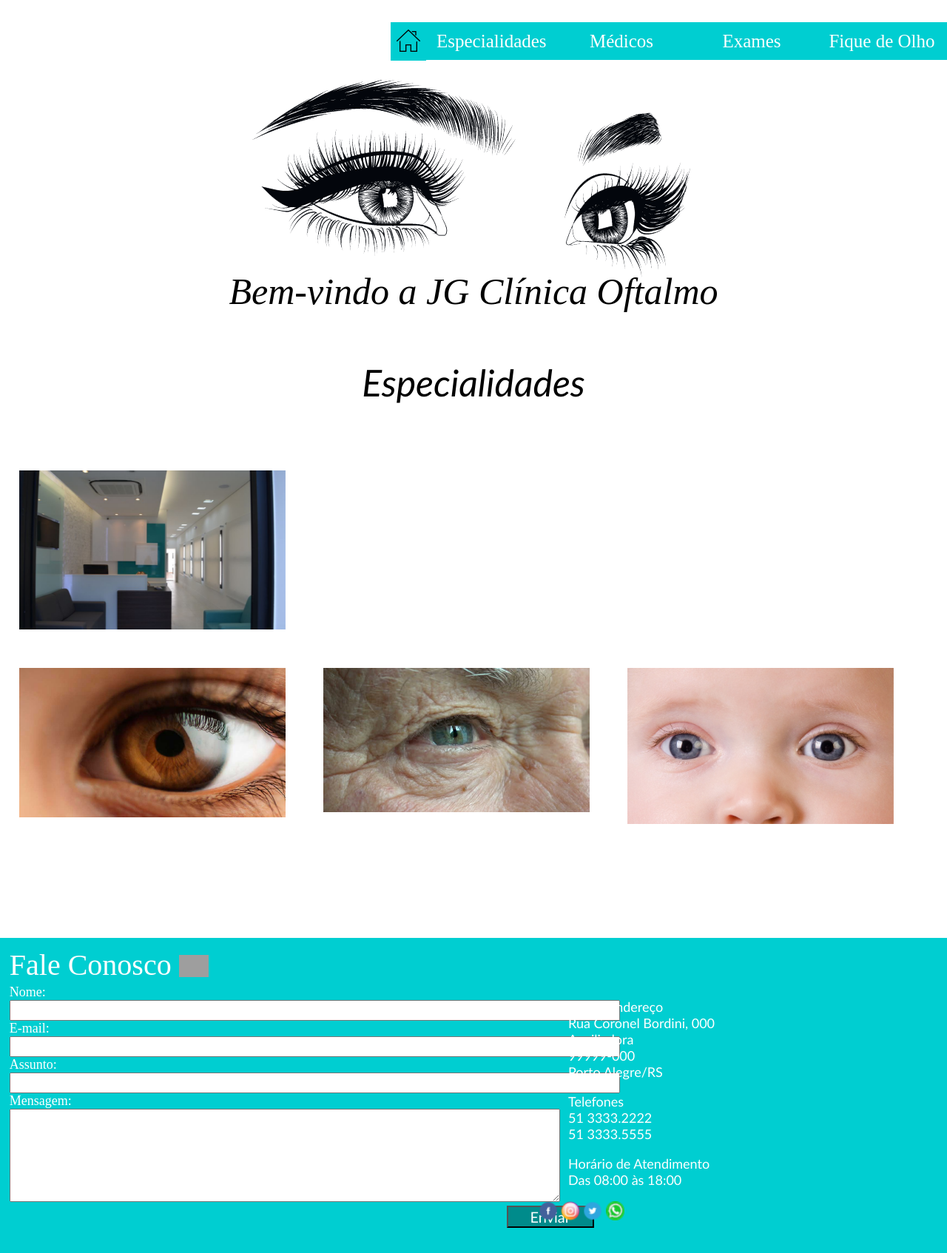
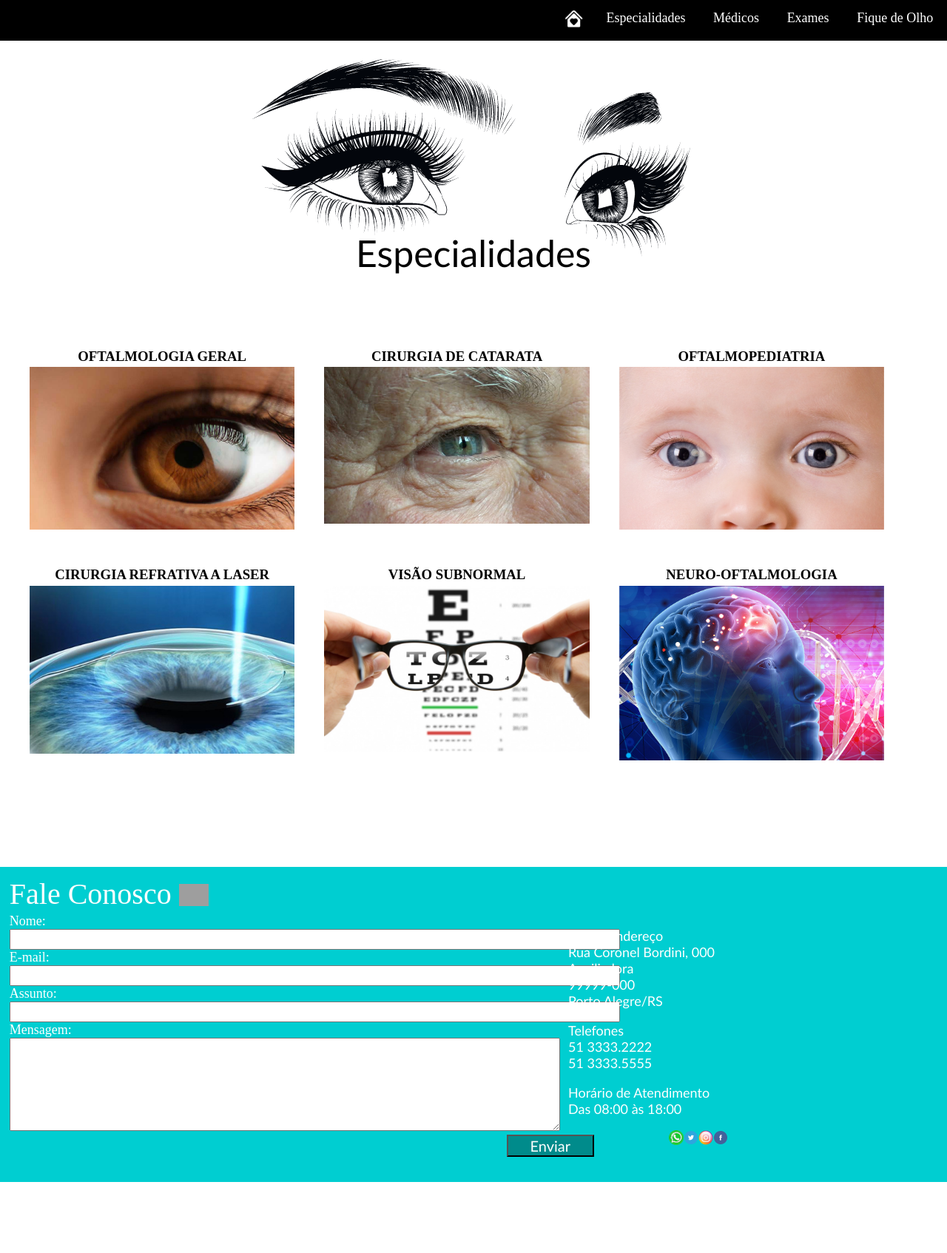
Before and after one commit to VanessadaSilvaPereira/ProjetoIntegradorUC12, a PHP site: page /especialidades.php in a window 1280 px wide. Shown: the whole page at 74% size. After the commit the page ends 1598 px from the top, so only its background shows below. Run offline with PHP 8.4, Linux system fonts and the light colour scheme; grey boxes are pictures that could not be loaded.

Commit message:
adicionados os links das redes sociais e página de especialidades concluída

```diff
--- a/CSS/Estilos.css
+++ b/CSS/Estilos.css
@@ -15,19 +15,39 @@ hr{
     height: 1%;
     background-color: black;
 }
+button:link, a:visited, a:active {
+
+    text-decoration: none;
+}
+button:hover {color:darkturquoise;
+              text-decoration: underline;
+         font-size:22px;
+}
+
 button{
-    background-color:transparent;   color:white;
-    width: 160px;                  height: 35px;
-    font-size: 25px;               font-family:serif;
+    background-color:transparent;
+    color:white;
+    width:auto;
+    height:auto;
+    font-size: 18px;
+    font-family:serif;
     border: none;
-    margin-top:0;
+
 }
 .botoesMenu{
-    background-color:darkturquoise;
-    padding:8px;
-    margin-top: 30px;
+    /*border: solid black 2px;*/
+    padding:1%;
     text-align: center;
     float:right;
+}
+#botaoCasa{
+    width:25px;
+}
+.botoesMenu img{
+    width: 100%;
+}
+#divmenu{
+    background-color:black;
 }
 #divOlhos{
     height:270px;
@@ -38,18 +58,16 @@ button{
 }
 #BemVindo{
     color:black;
-    font-size:50px;
+    font-size:45px;
     text-align:center;
     margin-top: -3%;
 }
 .tituloPagina{
     font-family: optima;
     font-size: 50px;
-    font-style: italic;
+    /*font-style: italic;*/
     text-align: center;
-    margin-right: 300px;
-    margin-left: 300px;
-    margin-top: 5%;
+    margin-top: -5%;
     margin-bottom: 5%;
 }
 /*------------------------------------------*/
@@ -73,7 +91,7 @@ button{
     color:white;
     font-size:18px;
     float:left;
-     /*border: solid black 2px;*/
+    /*border: solid black 2px;*/
 }
 #historiaClinica p{
     width: 60%;
@@ -83,7 +101,6 @@ button{
 }
 #comoVemos{
     width:35%;
-    font-size: 18px;
     background-color:darkturquoise;
     color:white;
     padding: 2%;
@@ -91,10 +108,13 @@ button{
     margin-top: 5%;
     margin-right: 7%;
     margin-bottom: 2%;
-    text-align: left;
 }
 #comoVemos h2{
-    text-align: center;
+    text-align:center;
+}
+#comoVemos li{
+    text-align: justify;
+    font-size: 18px;
 }
 #voceSabia{
     float:right;
@@ -103,7 +123,6 @@ button{
     width: 35%;
     padding: 2%;
     margin-right: 7%;
-    /*border: solid black 2px;*/
 }
 #voceSabia p{
     text-align: justify;
@@ -157,8 +176,8 @@ button{
     /*border: solid black 2px;*/
 }
 #faleconoscotitulo img{
-   width: 4%;
-   margin-top: 1%;
+    width: 4%;
+    margin-top: 1%;
 }
 #formulario{
     background-color:darkturquoise;
@@ -166,13 +185,9 @@ button{
     width:98%;
     height: 400px;
     position: absolute;
-    /*position: fixed;*/
     margin-top:10%;
     color:white;
     font-size: 18px;
-    /*bottom: 0px;*/
-
-
 }
 #botaoFaleConosco{
     background-color:darkcyan;
@@ -190,7 +205,6 @@ button{
     width:63%;
 }
 #contato{
-    /*background-color: transparent;*/
     padding:10%;
     font-size:18px;
     font-family:optima;
@@ -204,11 +218,6 @@ button{
 }
 /*------------------------------------------*/
 
-.divespecialidades{
-    margin: 20px;
-    width: 75%;
-    font-size: 22px;
-}
 .divexames{
     margin: 20px;
     width: 75%;
--- a/especialidades.php
+++ b/especialidades.php
@@ -13,32 +13,13 @@
 
         <div class="tituloPagina" >Especialidades</div>
 
-
- <ul class="demo-3">
+    <ul class="demo-3">
+        <li><h3>OFTALMOLOGIA GERAL</h3></li>
         <li>
             <figure>
-                <img src="imagens/consultorio.jpg" width="100%" alt=""/>
+                <img src="imagens/olhosCastanhos.jpg" width="125%" alt=""/>
                 <figcaption>
-                    <h2>Reconstituição do globo ocular</h2>
-                    <p>Os procedimentos cirúrgicos que ajudam a recuperar a superfície ocular:</p>
-                    <p>A membrana amniótica é previamente preparada a partir de uma placenta humana, e passa por um
-                        processamento especial antes de ser utilizada. Esta membrana tem propriedades anti-inflamatórias,
-                        consegue diminuir os vasos da córnea e facilita a cicatrização. Pode ser usada isoladamente nas
-                        queimaduras agudas, nas perdas parciais das células tronco, no alívio da dor de certos edemas de
-                        córnea, ou nos casos de úlceras de córnea que não respondem ao tratamento convencional.</p>
-                    <p>Também pode ser associada ao transplante de limbo, principalmente para refazer as áreas internas
-                        das pálpebras e melhorar as condições gerais do olho.</p>
-                </figcaption>
-            </figure>
-        </li>
-    </ul>
-    <div class="limparFloat"></div>
-    <ul class="demo-3">
-        <li>
-            <figure>
-                <img src="imagens/olhosCastanhos.jpg" width="120%" alt=""/>
-                <figcaption>
-                    <h2>OFTALMOLOGIA</h2>
+
                     <p>Especialidade cuja função é preservar
                         a saúde ocular, diagnosticando e tratando patologias nos olhos.
                         promovendo a prevenção de patologias oculares e prescrevendo
@@ -49,63 +30,102 @@
         </li>
     </ul>
 
+
+
+
     <ul class="demo-3">
         <li>
+        <li><h3>CIRURGIA DE CATARATA</h3></li>
             <figure>
-                <img src="imagens/idoso1.jpg" width="130%" alt=""/>
+                <img src="imagens/idoso1.jpg" width="135%" alt=""/>
                 <figcaption>
-                    <h2>CIRURGIA DE CATARATA</h2>
-                    <p>consiste na quebra
-                        e aspiração do cristalino opaco
-                        . Após a retirada da catarata,
-                        . implanta-se a lente intra-ocular dobrável através de uma microincisão
-                        realizada na córnea.
-                        . com benefício de dar mais precisão, previsibilidade
-                        e reprodutibilidade a cirurgia de catarata.</p>
+
+                    <p>Consiste na quebra
+                        e aspiração do cristalino opaco.</p>
+                        <p>Após a retirada da catarata,
+                            implanta-se a lente intra-ocular dobrável através de uma microincisão
+                            realizada na córnea
+                            com benefício de dar mais precisão, previsibilidade
+                            e reprodutibilidade a cirurgia de catarata.</p>
                 </figcaption>
             </figure>
         </li>
     </ul>
+
     <ul class="demo-3">
         <li>
+        <li><h3>OFTALMOPEDIATRIA</h3></li>
             <figure>
                 <img src="imagens/olhosbebê.jpg" width="100%" alt=""/>
                 <figcaption>
-                    <h2>OFTALMOPEDIATRIA</h2>
-                    <p>Os cuidados com a visão começam na infância
-                        As crianças também podem apresentar problemas sérios nos olhos.
-                        Os cuidados com a visão são importantes em todas as fases da vida,
+                    <p>Os cuidados com a visão são importantes em todas as fases da vida,
                         sendo que a prevenção deve começar após a alta da maternidade com o teste do olhinho.
-                        O teste do olhinho é um exame realizado em bebês, e que pode detectar e prevenir diversas patologias oculares,
-                        assim como o agravamento dessas alterações, como uma cegueira irreversível.
-                        Na infância uma série de alterações oculares podem ser encontradas nas crianças.
-                        O ideal é que crianças menores de dois anos sejam levadas a cada seis meses
-                        o oftalmopediatra e as maiores de dois anos façam o exame anual,
-                        porém uma criança pode ser examinada em qualquer idade e a qualquer momento.</p>
-
-<!--                    <p>Também pode ser associada ao transplante de limbo,
-                        principalmente para refazer as áreas internas das pálpebras e melhorar as condições gerais do olho.</p>-->
+                        Ele é um exame realizado em bebês, e que pode detectar e prevenir diversas patologias oculares,
+                        assim como o agravamento das mesmas, como uma cegueira irreversível.</p>
                 </figcaption>
             </figure>
         </li>
     </ul>
     <div class="limparFloat"></div>
 
-    <!-- <div class="divespecialidades" >A retina é uma fina camada de células que reveste a parte mais interna do olho. Ela é
-         responsável por transformar o estímulo luminoso num estímulo neurológico que é transmitido
-         ao nervo óptico. Por sua vez, o nervo óptico leva estas informações para o cérebro que,
-         após seu o processamento, se transforma no que chamamos de visão. A retina ainda não pode
-         ser transplantada ou “trocada”, por isso qualquer dano que ocorra com ela, pode ser irreversível.
-         Doenças da retina podem ser graves e, se não tratadas a tempo, podem levar a uma cegueira irrecuperável.</div>
+     <ul class="demo-3">
+        <li>
+        <li><h3>CIRURGIA REFRATIVA A LASER</h3></li>
+            <figure>
+                <img src="imagens/laser.jpg" width="120%" alt=""/>
+                <figcaption>
+                    <p>A cirurgia refrativa a laser corrige os erros refrativos de miopia, hipermetropia e astigmatismo.</p>
+                    <p>Esses erros refrativos se dão devido a não focalização da imagem sobre a retina,
+                        e possuem como principais sintomas: perda de visão, desconforto ocular, dores de cabeça,
+                        lacrimejamento e ardor nos olhos.</p>
+                </figcaption>
+            </figure>
+        </li>
+    </ul>
 
-     <div class="divespecialidades" > Muitas doenças sistêmicas como o diabetes e a hipertensão arterial podem causar danos na retina
-         e provocar perda de visão.</div>-->
 
+    <ul class="demo-3">
+        <li>
+        <li><h3>VISÃO SUBNORMAL</h3></li>
+            <figure>
+                <img src="imagens/visaosubOK.jpg" width="100%" alt=""/>
+                <figcaption>
+                    <p>É a especialidade que trata pacientes portadores de baixa visão,
+                        que através de recursos ópticos especiais como lupas e lunetas,
+                        podem ter facilitadas suas atividades do dia a dia.</p>
+                    <p>Principais causas:</p>
+                    <p>Doenças congênitas e degenerativas da retina e glaucoma.</p>
+                </figcaption>
+            </figure>
+        </li>
+    </ul>
+
+    <ul class="demo-3">
+        <li>
+        <li><h3>NEURO-OFTALMOLOGIA</h3></li>
+            <figure>
+                <img src="imagens/neurooftalmologia.jpg" width="100%" alt=""/>
+                <figcaption>
+                    <p>É a especialidade que trata doenças oculares ligadas a alterações do nervo óptico
+                        e da motilidade ocular relacionadas ao comando cerebral.</p>
+                    <p>Principais doenças:</p>
+                    <p>Neuropatias óticas (distúrbios que envolvem toxicidade ou isquemia do nervo óptico
+                        e neurites ópticas (condições inflamatórias ou desmielinizantes do nervo ótico).</p>
+                </figcaption>
+            </figure>
+        </li>
+    </ul>
+
+
+
+
+
+    <div class="limparFloat"></div>
     <style>
         .demo-3 {
-            margin: 2%;
+            /*margin: 1%;*/
             position:relative;
-            width:25%;
+            width:28%;
             overflow:hidden;
             float:left;
 
@@ -114,7 +134,6 @@
             margin:0;
             padding:0;
             position:relative;
-            margin-left:-50px;
         }
         .demo-3 figure img {
             display:block;
@@ -130,18 +149,10 @@
             -moz-box-sizing:border-box;
             box-sizing:border-box;
         }
-        .demo-3 figure h2 {
-            font-family:'Lato';
-            color:#fff;
-            font-size:18px;
-            text-align:left;
-        }
-
         .demo-3 figure p {
             display:block;
             font-family:'Lato';
-            font-size:20px;
-            line-height:18px;
+            font-size:16px;
             margin:0;
             color:#fff;
             text-align:left;
@@ -152,7 +163,7 @@
             width:100%;
             height:100%;
             padding:15px;
-            background-color:darkturquoise;
+            background-color:blueviolet;
             text-align:center;
             backface-visibility:hidden;
             -webkit-transform:rotateY(-180deg);
@@ -178,6 +189,10 @@
             -moz-transform: rotateY(0);
             transform: rotateY(0);
         }
+        h3{
+            text-align: center;
+            /*border: 2px solid black;*/
+        }
 
     </style>
 
--- a/exames.php
+++ b/exames.php
@@ -189,9 +189,7 @@
                 padding: 2%;
                 margin: 50px;
                 width: 35%;
-
                 position: relative;
-                margin-bottom: auto;
                 float:left;
                 border: black 1px dashed;
             }
--- a/frmFaleConosco.php
+++ b/frmFaleConosco.php
@@ -47,10 +47,14 @@
         <li>Horário de Atendimento</li>
         <li>Das 08:00 às 18:00</li>
     </ul>
-    <img src="imagens/facebook.png" width="10%" alt=""/>
-    <img src="imagens/instagram.png" width="10%" alt="">
-    <img src="imagens/tt.png" width="10%" alt=""/>
-    <img src="imagens/whatsapp.png" width="10%" alt=""/>
+
+
+    <div class="redesocial"><a href="https://www.facebook.com"><img src="imagens/facebook.png" width="100%"/></a></div>
+    <div class="redesocial"><a href="https://www.instagram.com/"><img src="imagens/instagram.png" width="100%"></a></div>
+    <div class="redesocial"><a href="https://twitter.com/"><img src="imagens/tt.png" width="100%"/></a></div>
+    <div class="redesocial"><a href="https://web.whatsapp.com/"><img src="imagens/whatsapp.png" width="100%"/></a></div>
+    <div class="limparFloat"></div>
+
 </header>
 
 <style>
@@ -60,5 +64,7 @@
     #carta img{
         margin-left: 10px;
     }
-
+    .redesocial{
+        float:right;
+    }
 </style>
--- a/menu.php
+++ b/menu.php
@@ -1,21 +1,17 @@
 
 <header>
 
-
-    <div class="botoesMenu"><a href="fiqueDeOlho.php"><button>Fique de Olho</button></a></div>
-    <div class="botoesMenu"><a href="exames.php"><button>Exames</button></a></div>
-    <div class="botoesMenu"><a href="medicos.php"><button>Médicos</button></a></div>
-    <div class="botoesMenu"><a  href="especialidades.php"><button>Especialidades</button></a></div>
-    <div ><a class="botoesMenu" href="index.php"<div><img src="imagens/casa.png"></a></div>
+    <div id="divmenu">
+        <div class="botoesMenu"><a href="fiqueDeOlho.php"><button>Fique de Olho</button></a></div>
+        <div class="botoesMenu"><a href="exames.php"><button>Exames</button></a></div>
+        <div class="botoesMenu"><a href="medicos.php"><button>Médicos</button></a></div>
+        <div class="botoesMenu"><a href="especialidades.php"><button>Especialidades</button></a></div>
+        <div id="botaoCasa" class="botoesMenu"><a href="index.php"<div><img src="imagens/casaBranca.png"></a></div>
+                <div class="limparFloat"></div>
+        </div>
 
 
-            <div class="limparFloat"></div>
 
-            <div id="divOlhos"></div>
+        <div id="divOlhos"></div>
 
-            <div id="BemVindo"><i>Bem-vindo a JG Clínica Oftalmo</i></div>
-
-            <style>
-
-            </style>
-            </header>
+</header>
```
Also changed, not shown: index.php (+4 -3 lines), imagens/casaBranca.png (added), imagens/laser.jpg (added), imagens/neurooftalmologia.jpg (added), imagens/visaosubOK.jpg (added).
